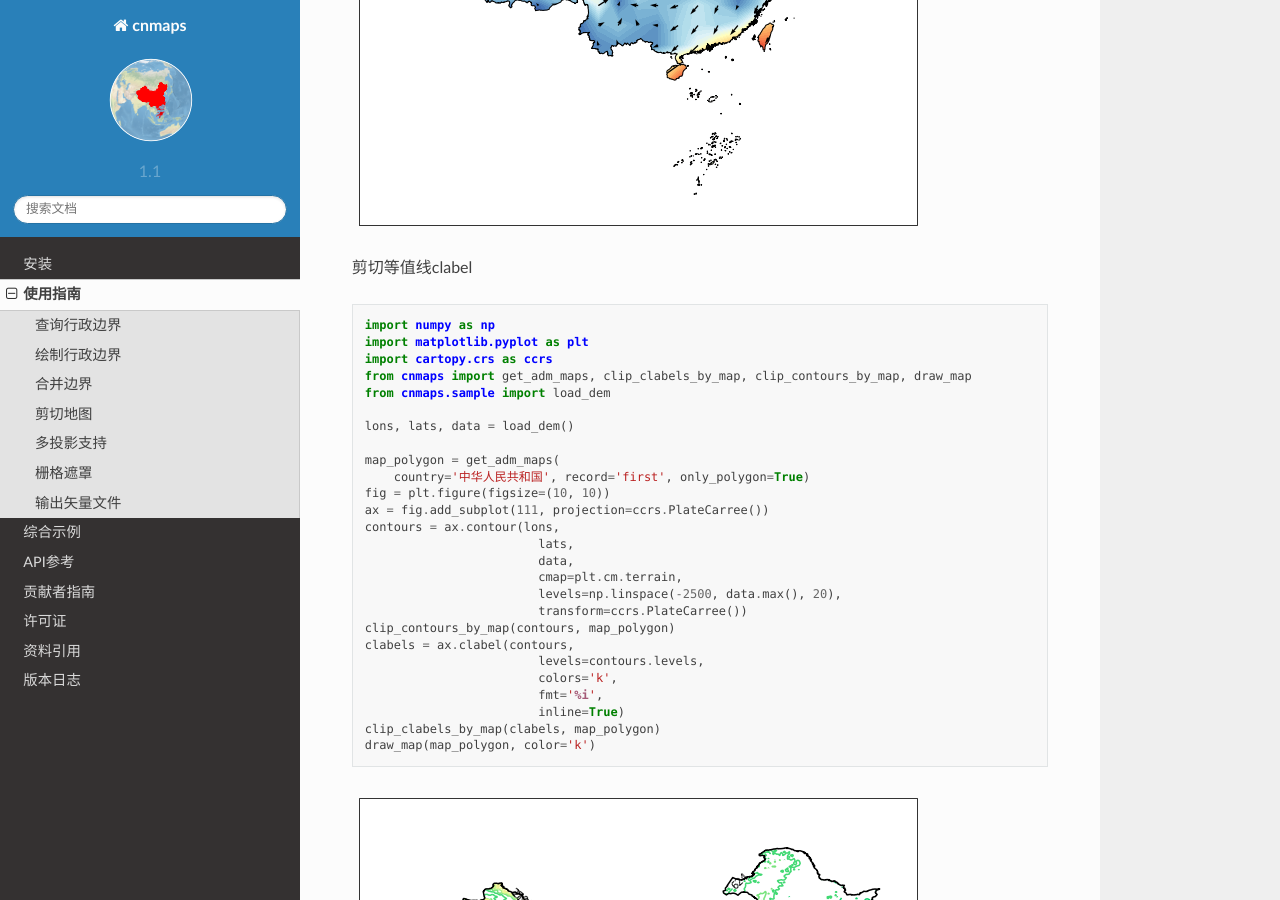
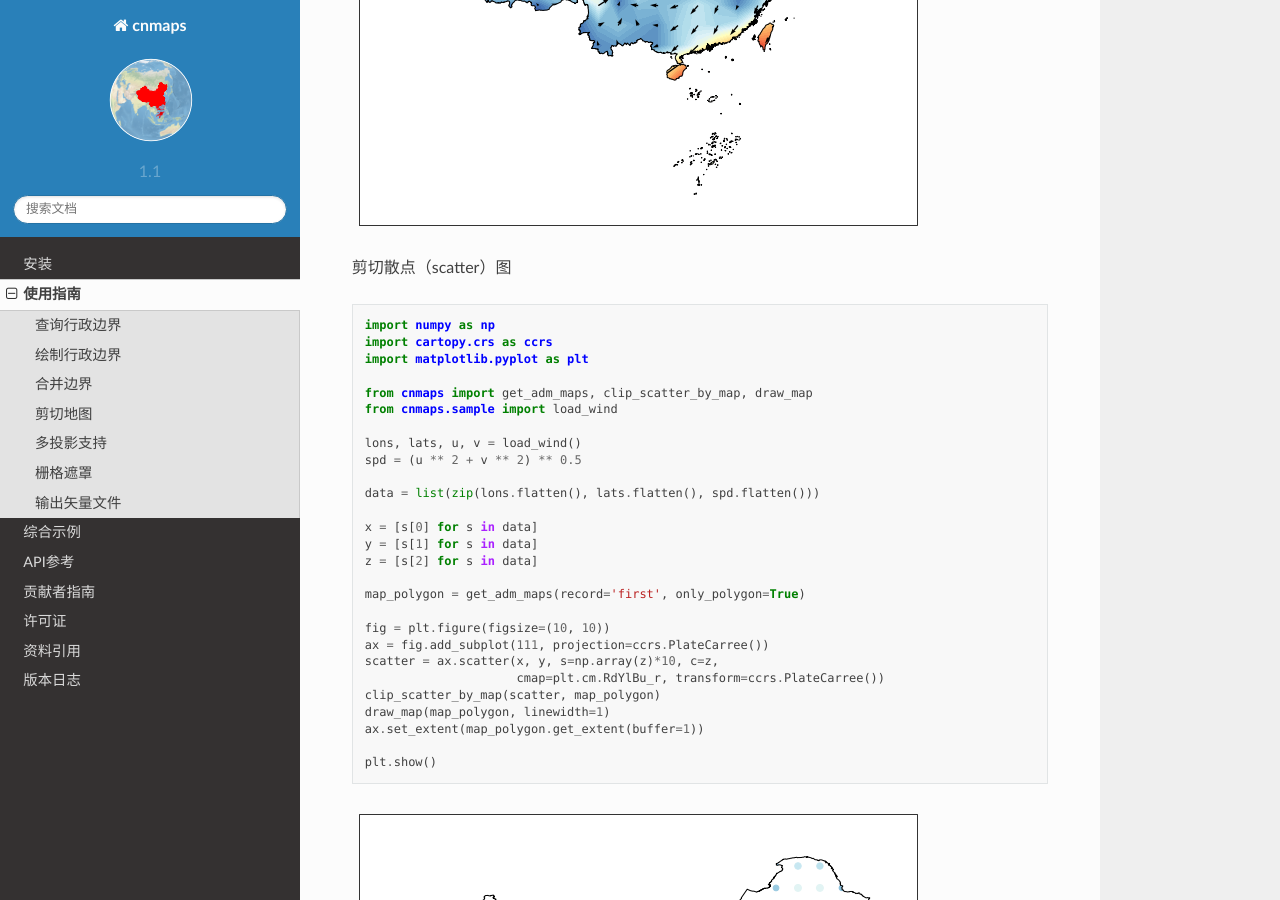
Before and after one commit to cnmetlab/cnmaps, a Sphinx documentation site: the page built from docs/source/content/usage.rst, in a window 1280 px wide and 900 px high, scrolled down 9600 px. Built offline with Sphinx 7.4.7 and the Read the Docs theme 2.0.0, drawn with Linux system fonts in a browser that asks for light colours.

Commit message:
docs[skip ci]: add clip scatter example.

```diff
--- a/docs/source/content/usage.rst
+++ b/docs/source/content/usage.rst
@@ -331,6 +331,40 @@ cnmaps可以很方便地对地图进行合并，例如我们可以将北京、
 
 .. image:: ../_static/clip-china-quiver.png
 
+剪切散点（scatter）图
+
+.. code:: python
+
+    import numpy as np
+    import cartopy.crs as ccrs
+    import matplotlib.pyplot as plt
+
+    from cnmaps import get_adm_maps, clip_scatter_by_map, draw_map
+    from cnmaps.sample import load_wind
+
+    lons, lats, u, v = load_wind()
+    spd = (u ** 2 + v ** 2) ** 0.5
+
+    data = list(zip(lons.flatten(), lats.flatten(), spd.flatten()))
+
+    x = [s[0] for s in data]
+    y = [s[1] for s in data]
+    z = [s[2] for s in data]
+
+    map_polygon = get_adm_maps(record='first', only_polygon=True)
+
+    fig = plt.figure(figsize=(10, 10))
+    ax = fig.add_subplot(111, projection=ccrs.PlateCarree())
+    scatter = ax.scatter(x, y, s=np.array(z)*10, c=z,
+                         cmap=plt.cm.RdYlBu_r, transform=ccrs.PlateCarree())
+    clip_scatter_by_map(scatter, map_polygon)
+    draw_map(map_polygon, linewidth=1)
+    ax.set_extent(map_polygon.get_extent(buffer=1))
+
+    plt.show()
+
+.. image:: ../_static/clip-china-scatter.png
+
 剪切等值线clabel
 
 .. code:: python
```
Also changed, not shown: docs/source/_static/clip-china-scatter.png (added).
